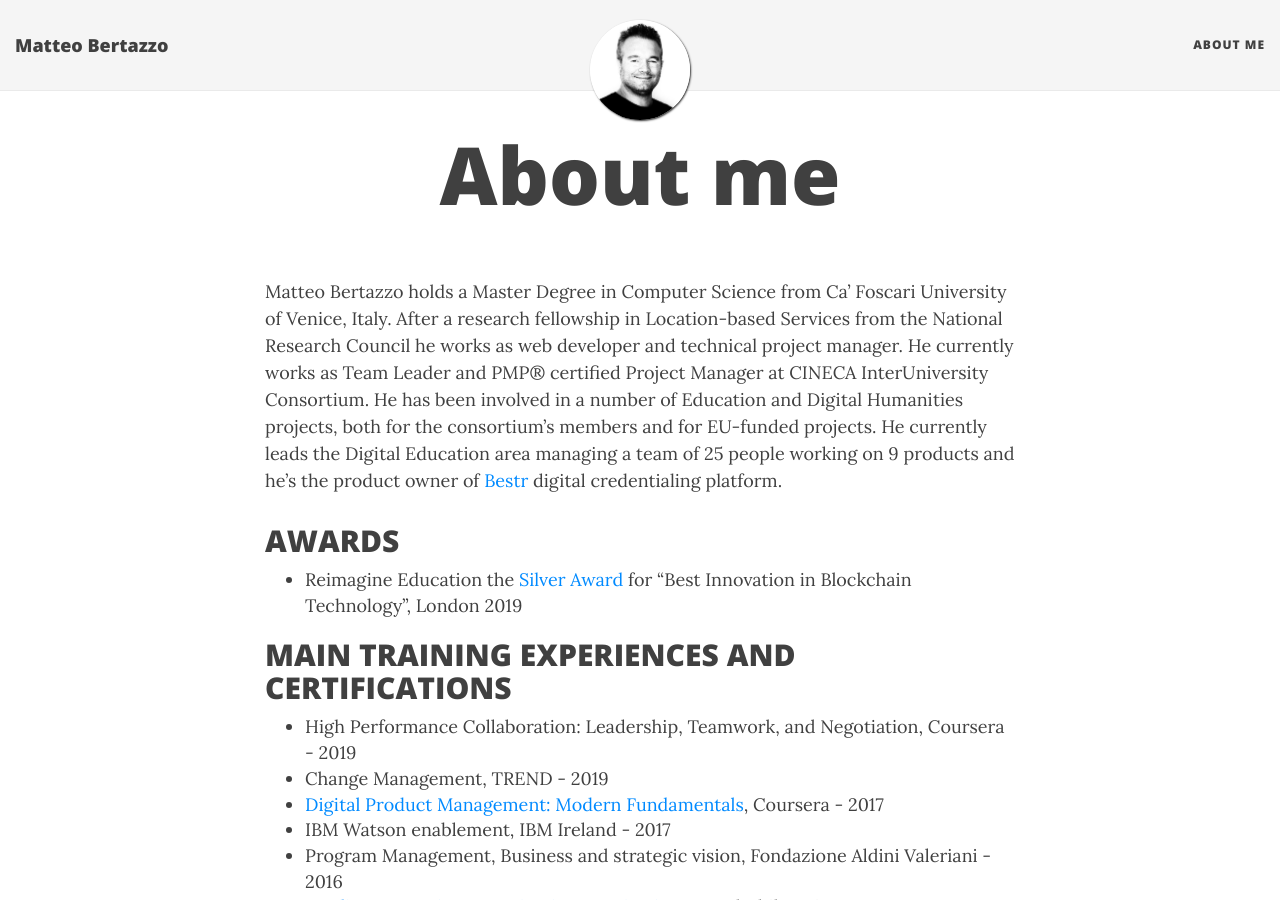
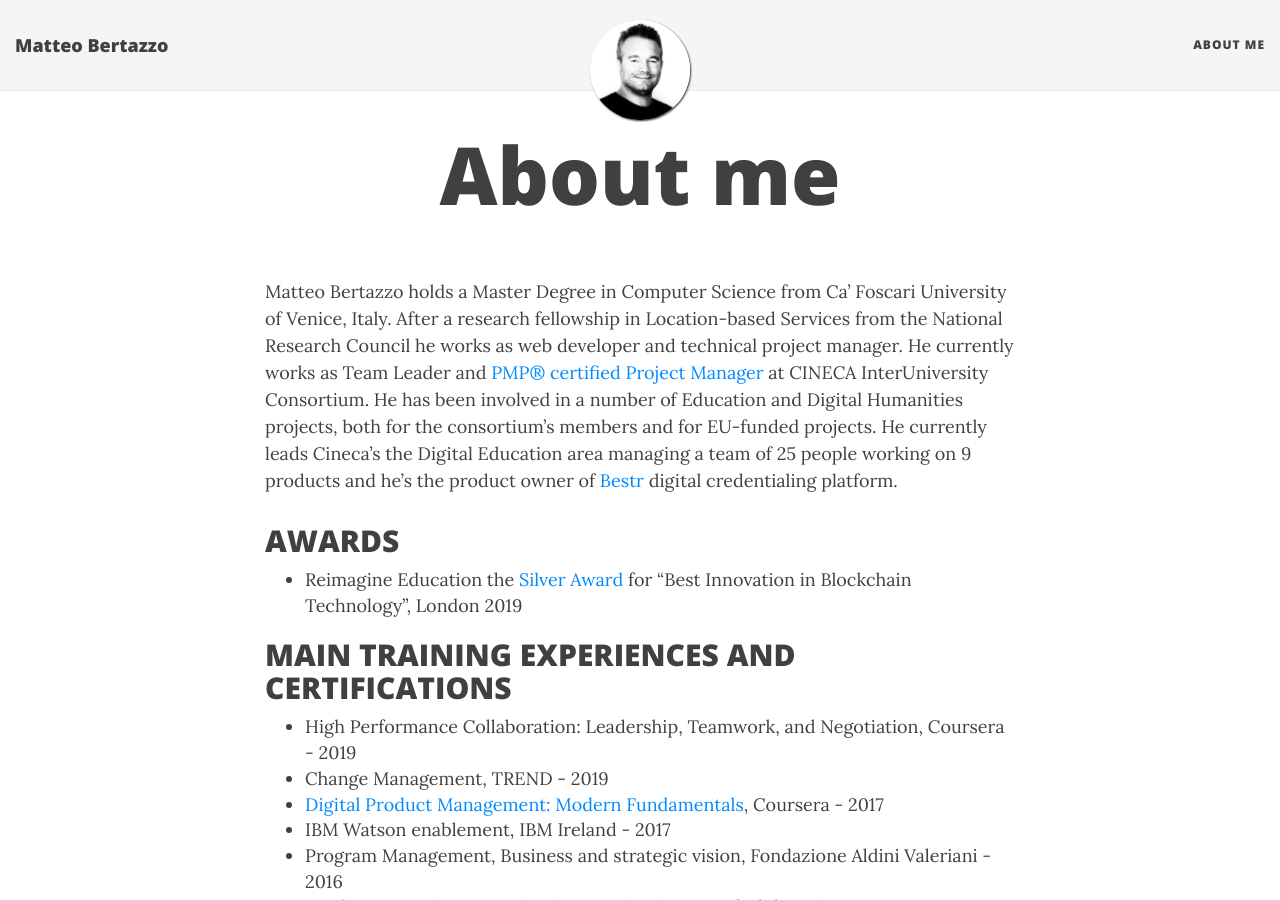
Before and after one commit to mbertazz/mbertazz.github.io, a Jekyll site: the page built from aboutme.md, in a window 1280 px wide and 900 px high. Built offline with Jekyll 4.4.1, drawn with Linux system fonts in a browser that asks for light colours; nearby versions of some CDN libraries.

Commit message:
changed bio

```diff
--- a/aboutme.md
+++ b/aboutme.md
@@ -5,7 +5,7 @@
 published: true
 ---
 
-Matteo Bertazzo holds a Master Degree in Computer Science from Ca’ Foscari University of Venice, Italy. After a research fellowship in Location-based Services from the National Research Council he works as web developer and technical project manager. He currently works as Team Leader and PMP® certified Project Manager at CINECA InterUniversity Consortium. He has been involved in a number of Education and Digital Humanities projects, both for the consortium’s members and for EU-funded projects. He currently leads the Digital Education area managing a team of 25 people working on 9 products and he's the product owner of [Bestr](https://bestr.it) digital credentialing platform.
+Matteo Bertazzo holds a Master Degree in Computer Science from Ca’ Foscari University of Venice, Italy. After a research fellowship in Location-based Services from the National Research Council he works as web developer and technical project manager. He currently works as Team Leader and [PMP® certified Project Manager](https://www.youracclaim.com/badges/6a97b8ae-3b49-420e-8b88-09fba868b950/public_url) at CINECA InterUniversity Consortium. He has been involved in a number of Education and Digital Humanities projects, both for the consortium’s members and for EU-funded projects. He currently leads Cineca's the Digital Education area managing a team of 25 people working on 9 products and he's the product owner of [Bestr](https://bestr.it) digital credentialing platform.
 
 ## AWARDS
 - Reimagine Education the [Silver Award](https://www.reimagine-education.com/blockchain-2020/ "Reimagine Education Silver Award") for “Best Innovation in Blockchain Technology”, London 2019
```
